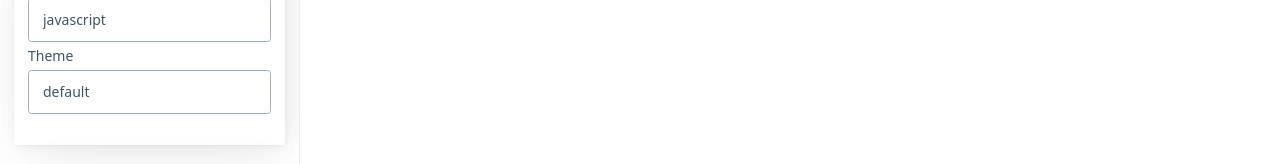
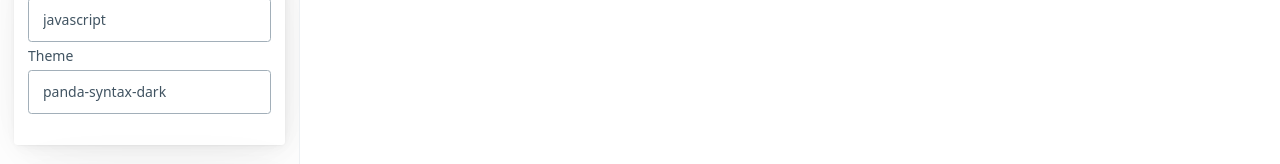
Before and after one commit to BrettOrmsby/blobbed-editor, a Vue app: page / in a window 1280 px wide. Shown: the part 588-752 px from the top of the page. Built offline with nearby package versions, Linux system fonts and the light colour scheme.

Commit message:
Fixed theme picker with first load

```diff
--- a/src/App.vue
+++ b/src/App.vue
@@ -198,7 +198,7 @@ export default {
       resolution: "",
       highlightData: require("@/assets/highlight-data.json"),
       settings: {
-        theme: "default",
+        theme: "",
         language: "javascript",
         blobBorderRadius: 1,
         imageSize: 16,
@@ -242,7 +242,7 @@ export default {
       this.updatePreview();
     },
   },
-  mounted() {
+  created() {
     // Force load the first theme
     this.settings.theme = "panda-syntax-dark";
   },
```
